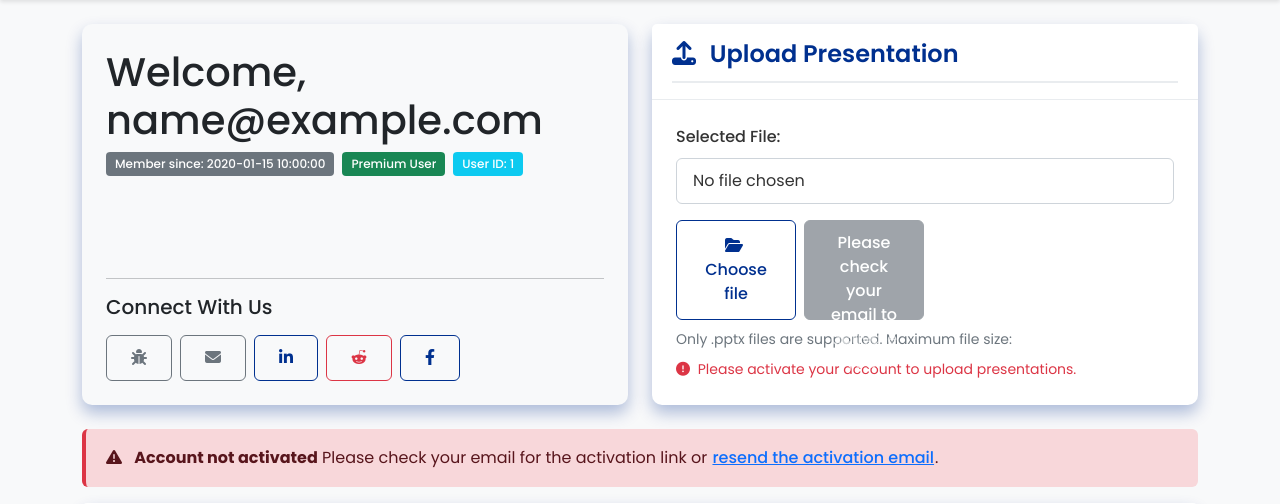
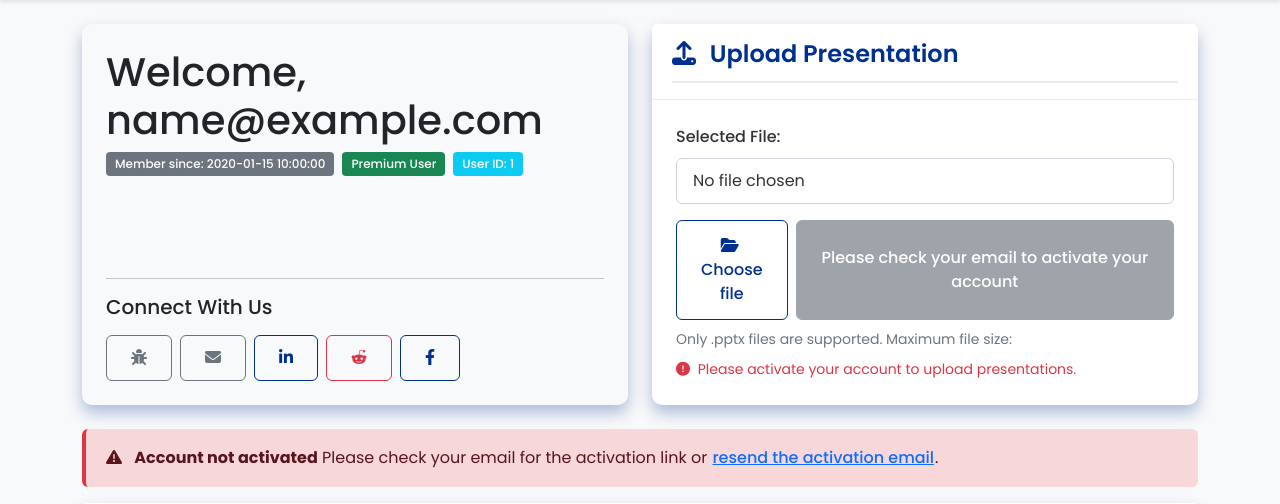
Before and after one commit to DanMGocan/dreamsofjacopo, a FastAPI app: template templates/dashboard.html in a window 1280 px wide. Shown: the part 102-606 px from the top of the page. Run offline with FastAPI, Linux system fonts and the light colour scheme; the template is opened without the code that fills it: most values are stand-ins (such as "Sample title", 1, 10 or a date in 2020); parts of the project's set-up code (start-up, migrations or seed data) failed here and were passed over; some libraries are stand-ins or nearby versions.

Commit message:
Dashboard buttons edit

```diff
--- a/templates/dashboard.html
+++ b/templates/dashboard.html
@@ -141,7 +141,7 @@
                                         <i class="fas fa-folder-open me-1"></i>
                                         Choose file
                                     </button>
-                                    <button type="submit" id="uploadButton" class="btn btn-primary {% if not account_activated %}btn-secondary{% endif %}" style="width: 120px; height: 100px;"
+                                    <button type="submit" id="uploadButton" class="btn btn-primary {% if not account_activated %}btn-secondary{% endif %}"
                                             {% if not account_activated %}disabled
                                             data-bs-toggle="tooltip"
                                             data-bs-placement="top"
```
